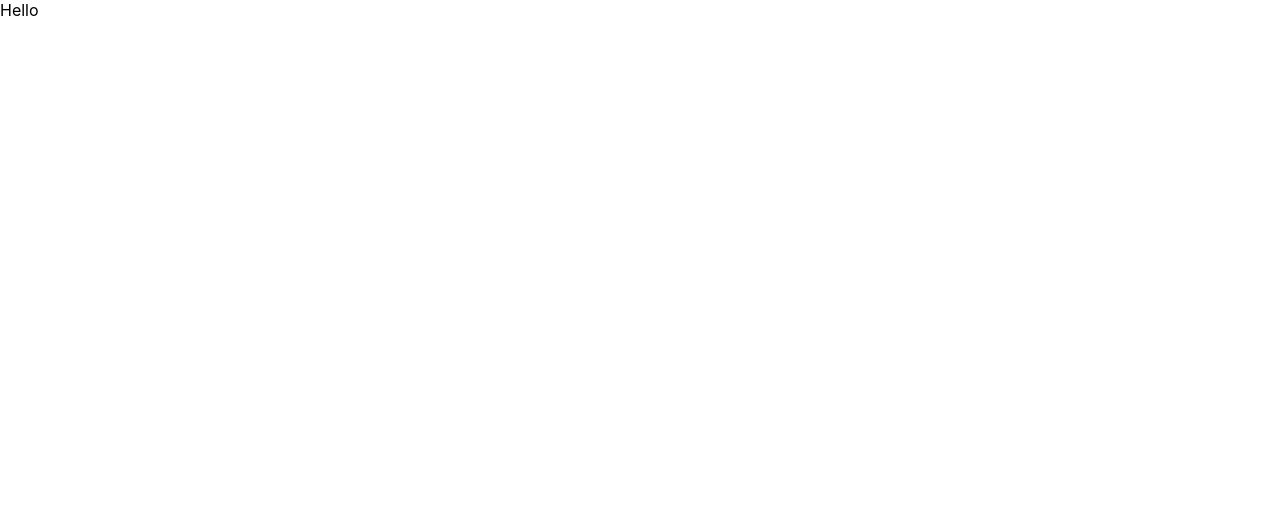
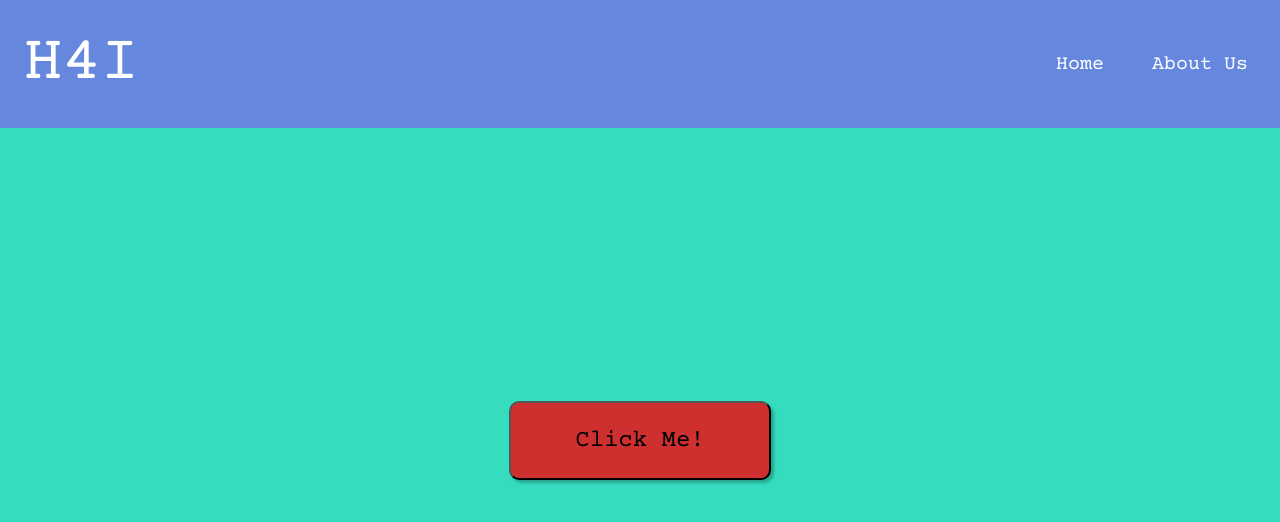
Before and after one commit to Hack4Impact-UMD/branch-practice, a React (Create React App) app in the folder react-app/: page / in a window 1280 px wide. Shown: the top 522 px of the page. Built offline with nearby package versions, Linux system fonts and the light colour scheme.

Commit message:
Cole Thrailkill Branch Practice

```diff
--- a/react-app/src/App.js
+++ b/react-app/src/App.js
@@ -1,5 +1,23 @@
+import { useState } from "react";
+import Nav from "./components/Nav";
+import "./index.css";
+import colors from "./colors";
+
 function App() {
-  return <div>Hello</div>;
+  const [color, setColor] = useState(0);
+
+  const changeColor = () => {
+    setColor((color + 1) % colors.length);
+  };
+
+  return (
+    <div className="container">
+      <Nav />
+      <div className="content" style={{backgroundColor: colors[color]}}>
+        <button onClick={changeColor}>Click Me!</button>
+      </div>
+    </div>
+  );
 }
 
 export default App;
--- /dev/null
+++ b/react-app/src/colors.js
@@ -0,0 +1,7 @@
+export const colors = [
+    "#36DCBE",
+    "#50F5A5",
+    "#9DFC86",
+];
+
+export default colors;
--- /dev/null
+++ b/react-app/src/components/Nav.js
@@ -0,0 +1,17 @@
+const Nav = () => {
+    return (
+        <nav>
+            <h1 className="nav-logo">H4I</h1>
+            <ul>
+                <li>
+                    <a href="/">Home</a>
+                </li>
+                <li>
+                    <a href="/">About Us</a>
+                </li>
+            </ul>
+        </nav>
+    );
+}
+
+export default Nav;
--- a/react-app/src/index.css
+++ b/react-app/src/index.css
@@ -1,13 +1,61 @@
-body {
+@import url('https://fonts.googleapis.com/css2?family=Courier+Prime&display=swap');
+
+* {
   margin: 0;
-  font-family: -apple-system, BlinkMacSystemFont, 'Segoe UI', 'Roboto', 'Oxygen',
-    'Ubuntu', 'Cantarell', 'Fira Sans', 'Droid Sans', 'Helvetica Neue',
-    sans-serif;
-  -webkit-font-smoothing: antialiased;
-  -moz-osx-font-smoothing: grayscale;
+  padding: 0;
+  font-size: 16px;
 }
 
-code {
-  font-family: source-code-pro, Menlo, Monaco, Consolas, 'Courier New',
-    monospace;
+body {
+  font-family: 'Courier Prime';
 }
+
+nav {
+  background-color: #6687DE;
+  display: flex;
+  align-items: center;
+  height: 8rem;
+}
+
+nav ul {
+  list-style: none;
+  margin-left: auto;
+}
+
+nav li {
+  display: inline-block;
+  padding: 1rem;
+  margin-right: 1rem;
+}
+
+nav a {
+  color: #fff;
+  text-decoration: none;
+  font-size: 1.25rem;
+}
+
+.nav-logo {
+  font-weight: normal;
+  font-size: 4rem;
+  color: #fff;
+  margin-left: 1.5rem;
+}
+
+.content {
+  display: flex;
+  align-items: center;
+  justify-content: center;
+  height: calc(100vh - 8rem);
+}
+
+.content button {
+  font-family: inherit;
+  padding: 1.5rem 4rem;
+  background-color: #CE3030;
+  font-size: 1.5rem;
+  border-radius: 10px;
+  cursor: pointer;
+  box-shadow: 3px 3px 3px rgba(0, 0, 0, 0.25);
+  position: relative;
+  top: -1.5rem;
+}
```
